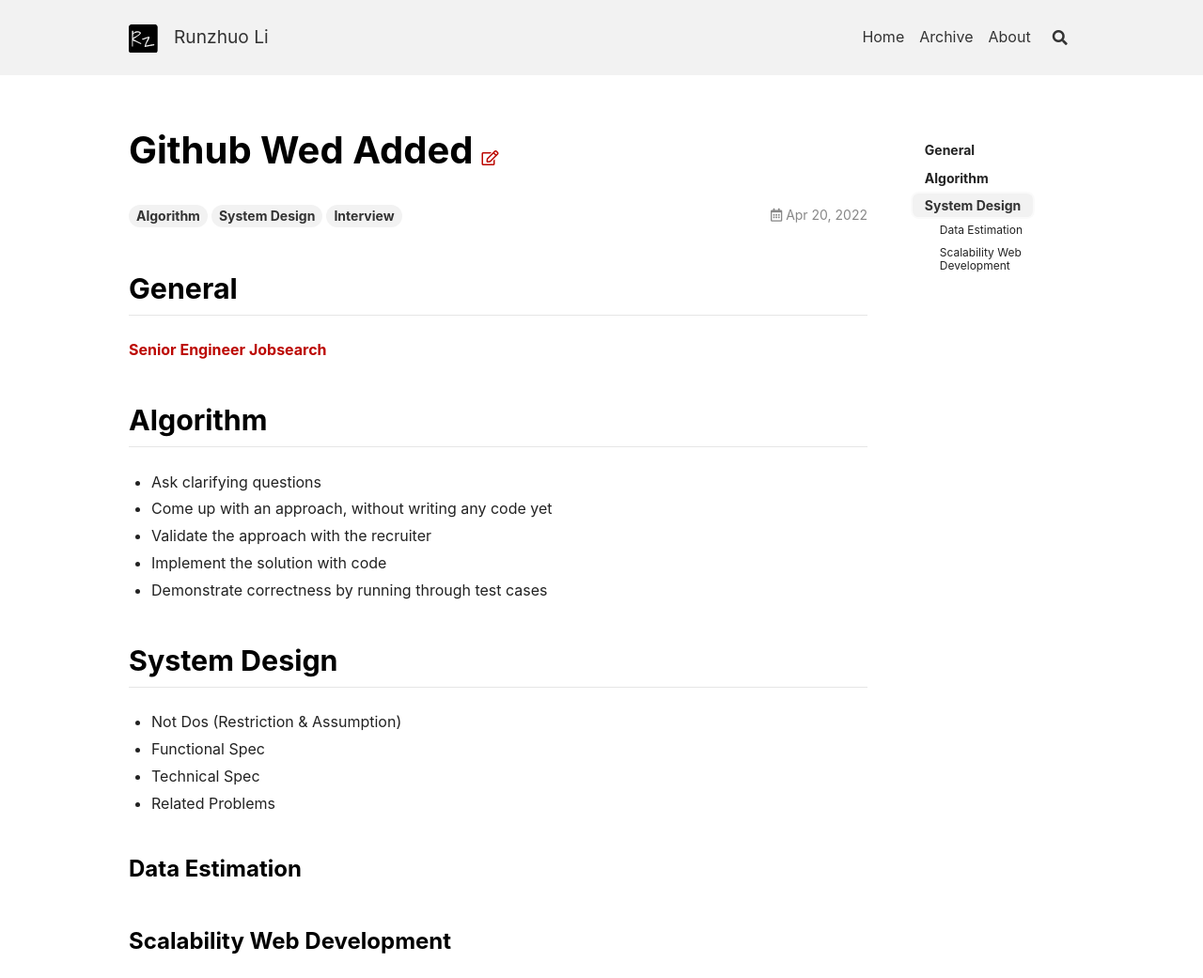
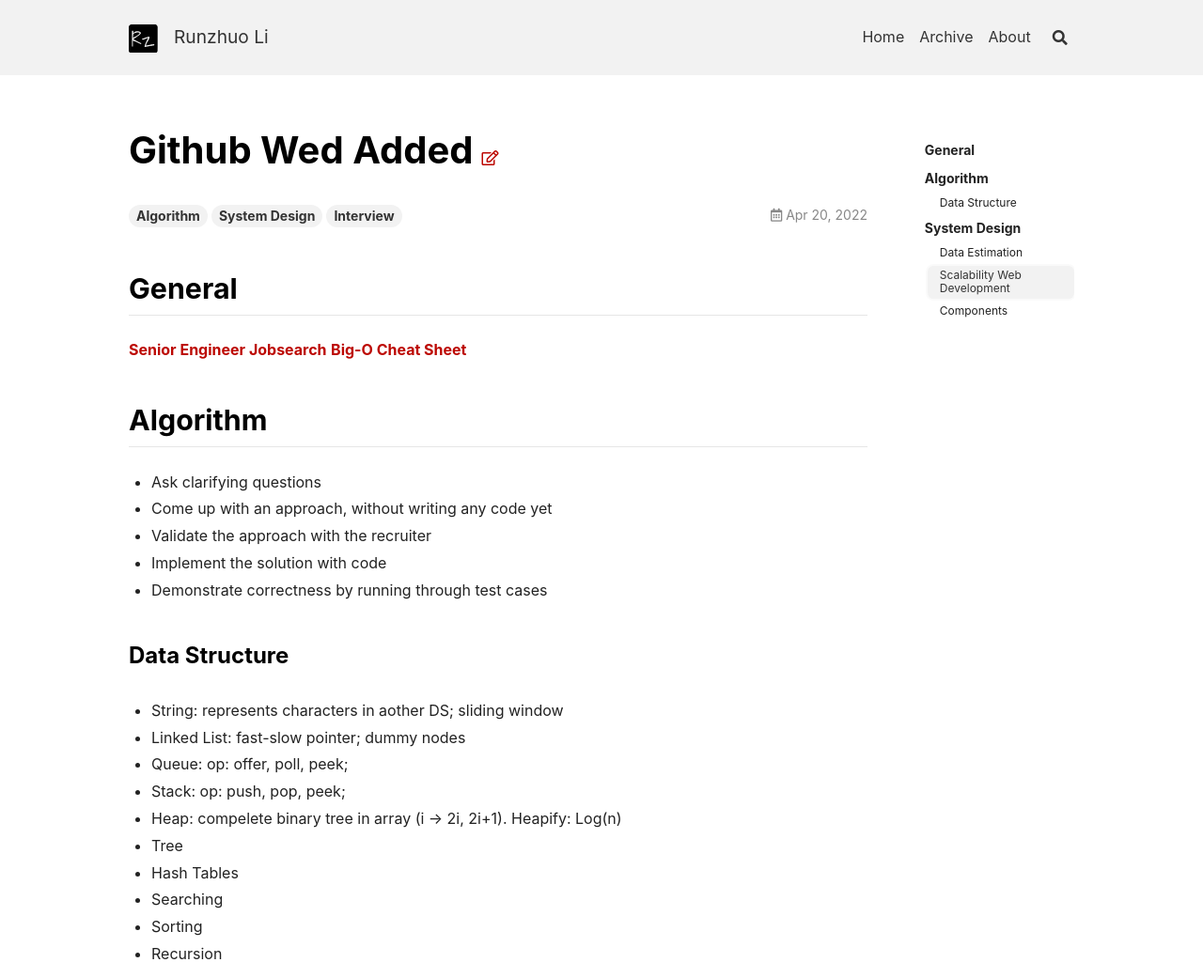
Before and after one commit to runzhuoli/runzhuoli.github.io, a Jekyll site: the page built from _posts/2022-04-20-webtest.md, in a window 1280 px wide and 1400 px high, cut to the strip 0-1041 px from the top of the window. Shown: the whole strip at 94% size. Built offline with Jekyll 4.4.1, drawn with Linux system fonts in a browser that asks for light colours; nearby versions of some CDN libraries; comment, search, counter and statistics services are not loaded; some of the changed text lies outside the part shown.

Commit message:
Update 2022-04-20-webtest.md

```diff
--- a/_posts/2022-04-20-webtest.md
+++ b/_posts/2022-04-20-webtest.md
@@ -12,6 +12,7 @@ tags:
 ## General
 
 [Senior Engineer Jobsearch](https://www.jobsearch.dev/)
+[Big-O Cheat Sheet](https://www.bigocheatsheet.com/)
 
 ## Algorithm
 
@@ -20,6 +21,19 @@ tags:
 - Validate the approach with the recruiter
 - Implement the solution with code
 - Demonstrate correctness by running through test cases
+
+### Data Structure
+
+- String: represents characters in aother DS; sliding window
+- Linked List: fast-slow pointer; dummy nodes
+- Queue: op: offer, poll, peek;
+- Stack: op: push, pop, peek;
+- Heap: compelete binary tree in array (i -> 2i, 2i+1). Heapify: Log(n)
+- Tree
+- Hash Tables
+- Searching
+- Sorting
+- Recursion
 
 ## System Design
 
@@ -30,7 +44,22 @@ tags:
 
 ### Data Estimation
 
-
 ### Scalability Web Development
 
 <div>{%- include extensions/youtube.html id='-W9F__D3oY4' -%}</div>
+
+### Components
+
+- DNS
+- Load Balancer
+- Distributed Cache:
+  - Write around, Write back, Write through
+  - LRU (HashMap + Doubly Linked List), LFU (3 HashMaps w Doubly Linked List)
+  - Consistent Hashing
+- Distributed DB:
+  - Relational: (B tree)
+  - None Relational: LST(log structure tree)
+  - Sharding
+  - Replica
+- CDN
+- Multi AZ
```
